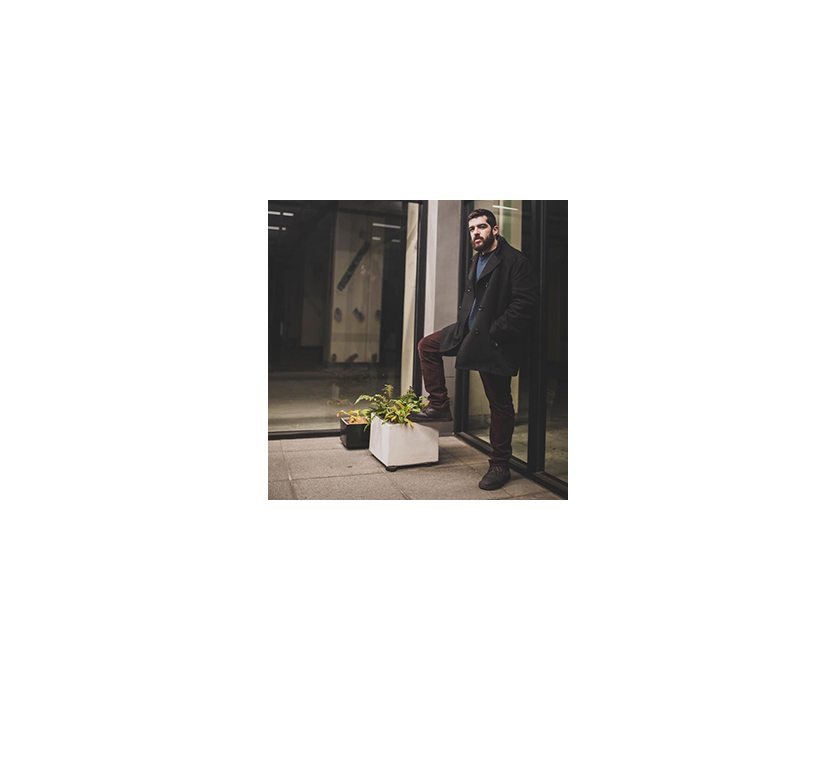
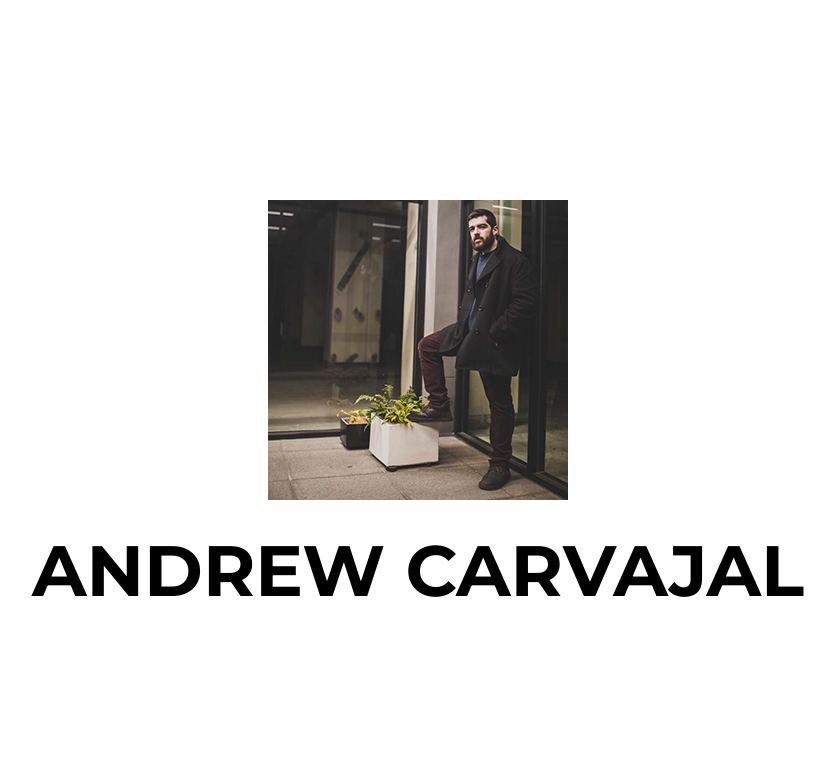
Before and after one commit to andrewcar/andrewcar.github.io, a Jekyll site: the page built from index.html, in a window 1280 px wide. Shown: the part 100-882 px from the top of the page, without its empty margins (222-1057 px from the left). Built offline with Jekyll 4.4.1, drawn with Linux system fonts in a browser that asks for light colours; grey boxes are pictures that could not be loaded.

Commit message:
Update main.css

```diff
--- a/_includes/css/main.css
+++ b/_includes/css/main.css
@@ -80,7 +80,7 @@ hr.star-primary:after {
 
 header {
     text-align: center;
-    color: #FFFFFF;
+    color: #000000;
     background: #{{ site.color.primary }};
 }
 
@@ -208,7 +208,7 @@ section.success {
     width: 100%;
     height: 100%;
     opacity: 0;
-    background: #000000;
+    background: #FFFFFF;
     -webkit-transition: all ease .5s;
     -moz-transition: all ease .5s;
     transition: all ease .5s;
```
